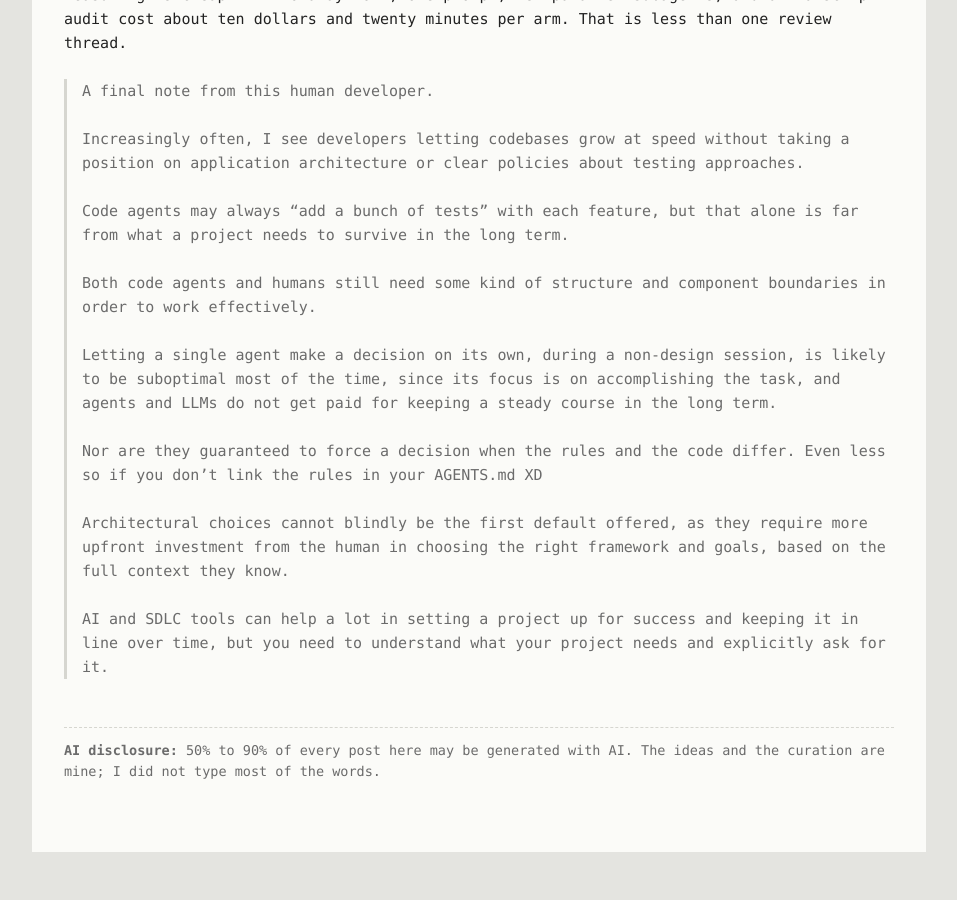
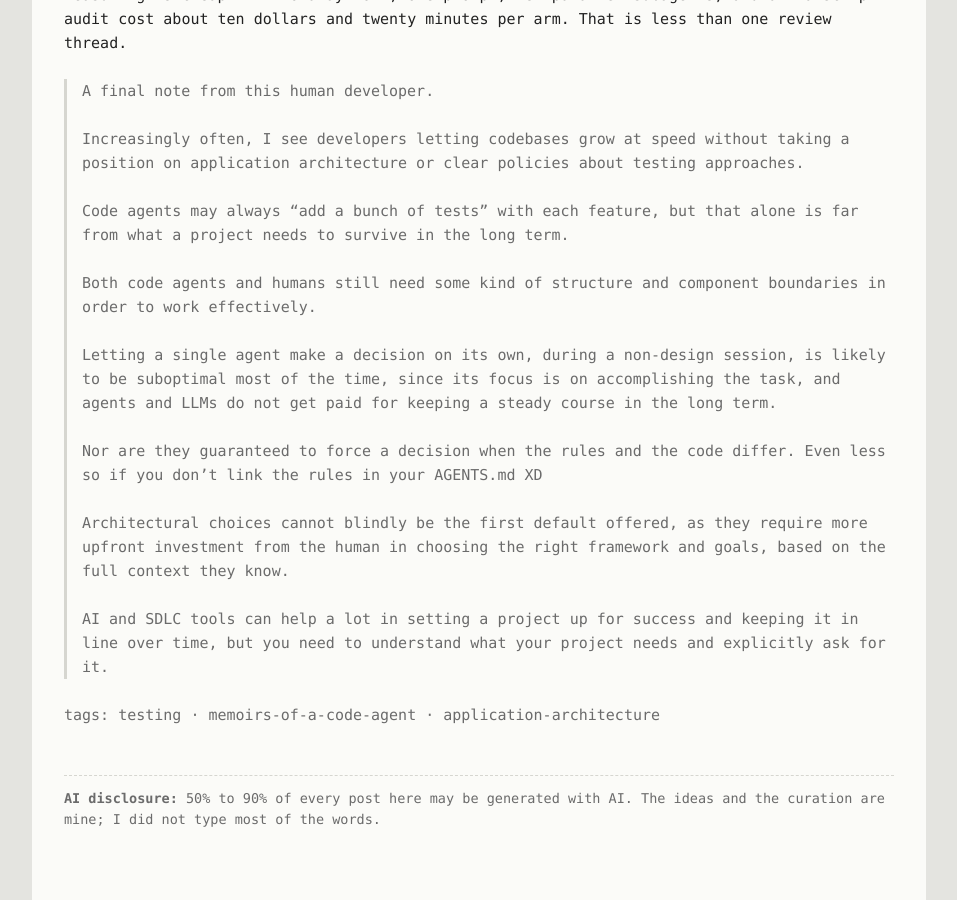
Before and after one commit to the-guish/the-dog-ate-my-typewriter, a Jekyll site: the page built from _posts/2026-10-11-why-the-drama-about-duplicating-tests.md, in a window 1280 px wide and 900 px high, scrolled down 9072 px. Shown: the whole window, without its empty margins (161-1118 px from the left). Built offline with Jekyll 4.4.1, drawn with Linux system fonts in a browser that asks for light colours; our own code applies the rules of GitHub Pages for plain Markdown files; before the commit the page ends 9924 px from its top, so only the background shows below that.

Commit message:
spaces
Signed-off-by: Luis Castro <dev@guish.in>

```diff
--- a/_layouts/post.html
+++ b/_layouts/post.html
@@ -9,4 +9,7 @@ layout: default
     {%- if length %} · {{ length.pages }} typewritten pages · {{ length.minutes }} min read{% endif %}
   </p>
   {{ content }}
+  {%- if page.tags.size > 0 %}
+  <p class="meta">tags: {{ page.tags | join: " · " }}</p>
+  {%- endif %}
 </article>
--- a/_posts/2026-10-11-why-the-drama-about-duplicating-tests.md
+++ b/_posts/2026-10-11-why-the-drama-about-duplicating-tests.md
@@ -1,6 +1,7 @@
 ---
 title: "why the drama about duplicated tests?"
 date: 2026-10-11
+tags: [testing, memoirs-of-a-code-agent, application-architecture]
 ---
 
 > An intro from this human developer.
```
